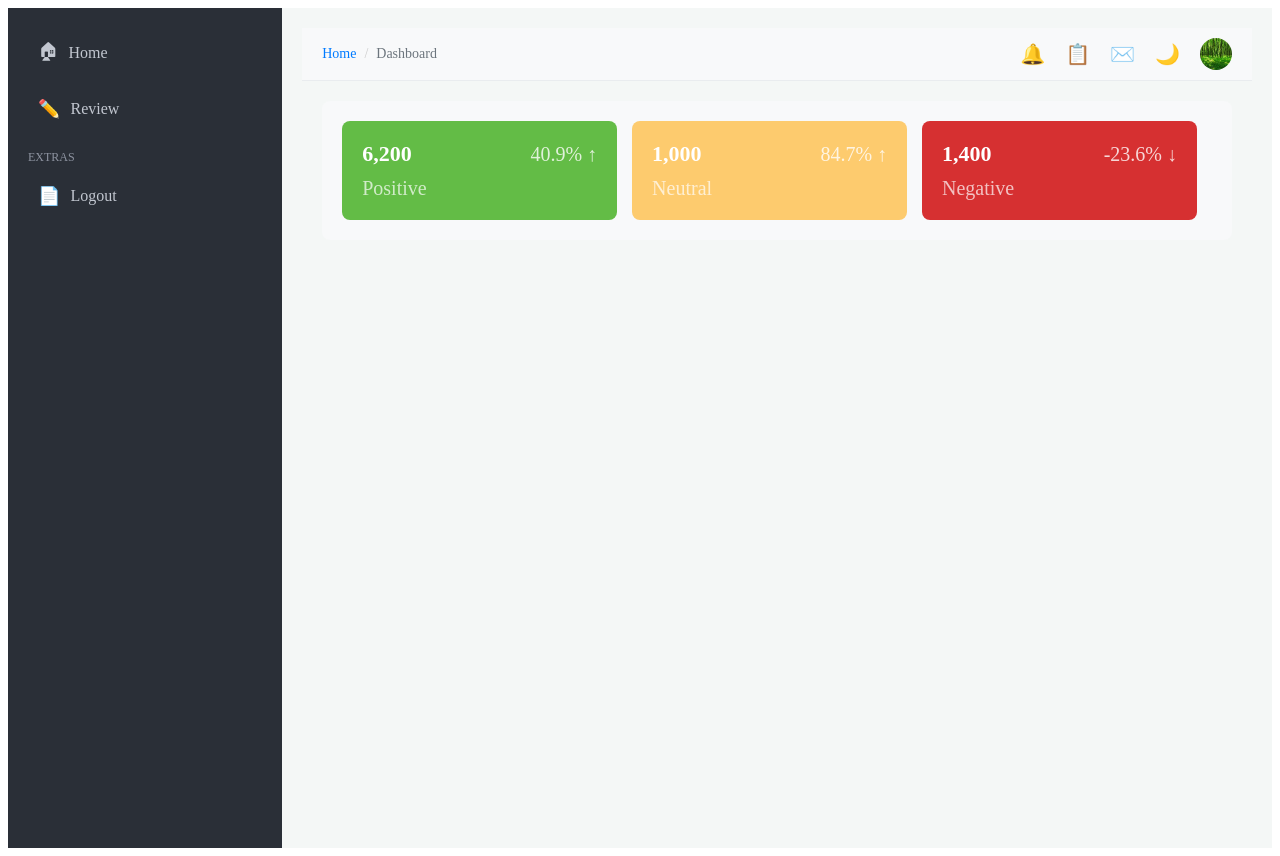
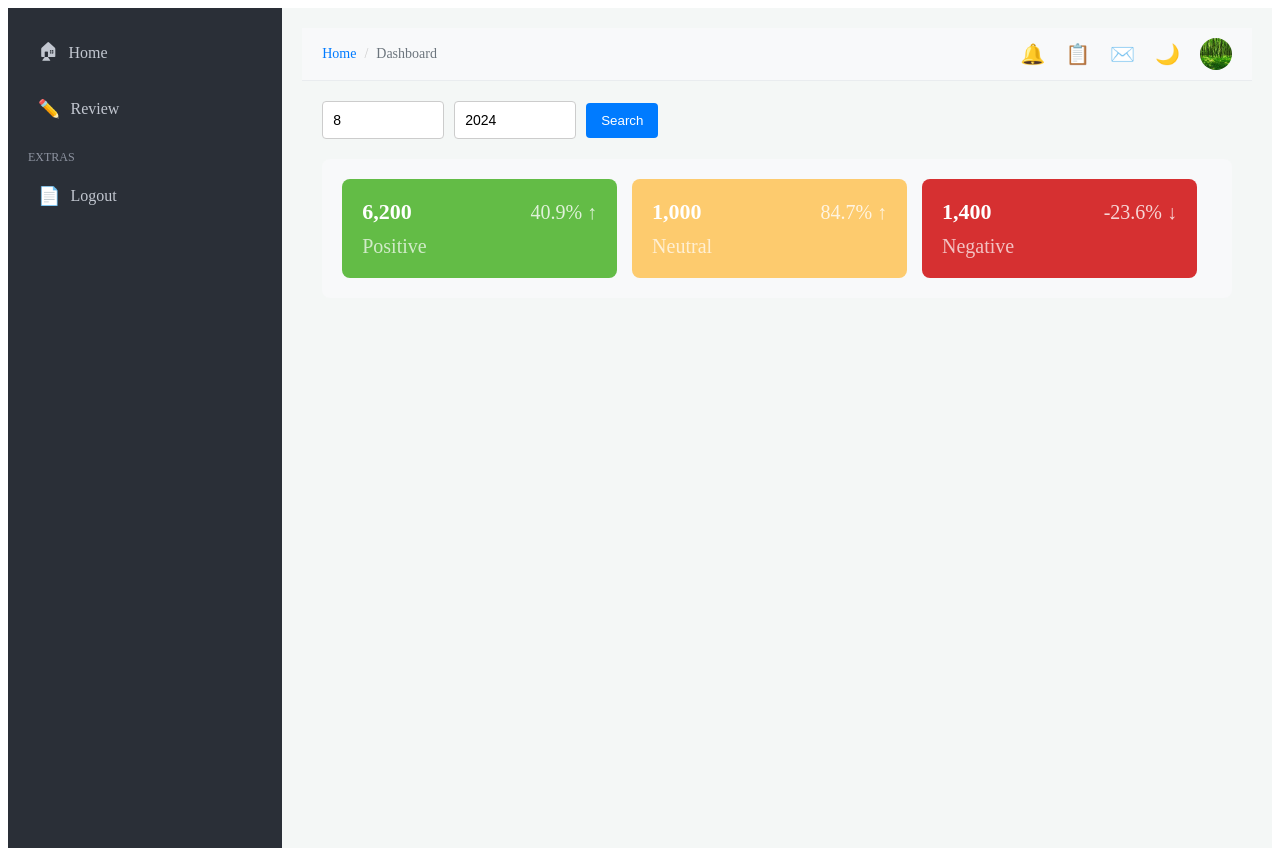
Before and after one commit to vocongvinh641994/website_dashboard_datn, a React app in the folder frontend_dashboard/: page / in a window 1280 px wide. Built offline with nearby package versions, Linux system fonts and the light colour scheme.

Commit message:
+ Update search dashboard

```diff
--- a/frontend_dashboard/src/pages/dashboard/meric-card-list/index.js
+++ b/frontend_dashboard/src/pages/dashboard/meric-card-list/index.js
@@ -1,9 +1,42 @@
-import React from 'react';
+import React, { useState, useEffect } from 'react';
 import styled from 'styled-components';
 import MetricCard from '../meric-card';
 
 const MericCardList = () => {
+  const [month, setMonth] = useState('');
+  const [year, setYear] = useState('');
+
+
+  useEffect(() => {
+    const currentDate = new Date();
+    setMonth(currentDate.getMonth() + 1); // getMonth() returns 0-11, so add 1
+    setYear(currentDate.getFullYear());
+  }, []);
+
+
+  const handleSearch = () => {
+    // Handle search logic here
+    console.log('Searching for:', { month, year });
+  };
+
   return (
+    <>
+   <FilterContainer>
+        <InputField
+          type="number"
+          placeholder="Month"
+          value={month}
+          onChange={(e) => setMonth(e.target.value)}
+        />
+        <InputField
+          type="number"
+          placeholder="Year"
+          value={year}
+          onChange={(e) => setYear(e.target.value)}
+        />
+        <SearchButton onClick={handleSearch}>Search</SearchButton>
+      </FilterContainer>
+
     <DashboardContainer>
       <MetricsRow>
         <MetricCard
@@ -29,6 +62,7 @@ const MericCardList = () => {
         />
       </MetricsRow>
     </DashboardContainer>
+    </>
   );
 };
 
@@ -44,4 +78,34 @@ const MetricsRow = styled.div`
   justify-content: space-between;
 `;
 
+// Styled Components
+const FilterContainer = styled.div`
+  display: flex;
+  justify-content: flex-start;
+  align-items: center;
+  margin-bottom: 20px;
+`;
+
+const InputField = styled.input`
+  padding: 10px;
+  margin-right: 10px;
+  border: 1px solid #ccc;
+  border-radius: 4px;
+  font-size: 14px;
+  width: 100px; /* You can adjust this width */
+`;
+
+const SearchButton = styled.button`
+  padding: 10px 15px;
+  background-color: #007bff;
+  color: white;
+  border: none;
+  border-radius: 4px;
+  cursor: pointer;
+
+  &:hover {
+    background-color: #0056b3;
+  }
+`;
+
 export default MericCardList;
```
